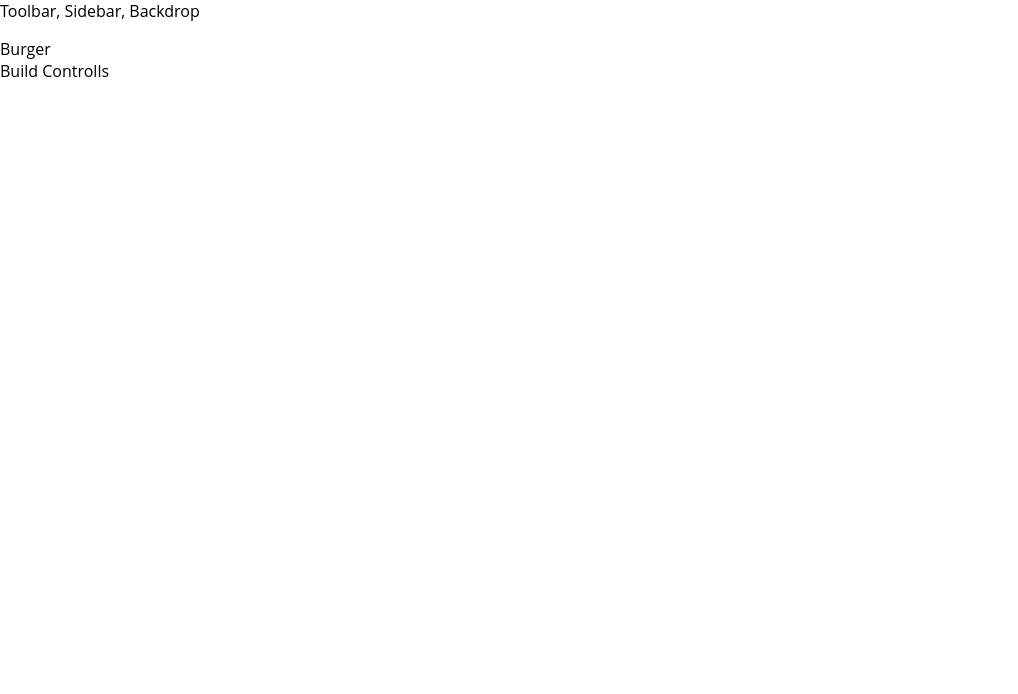
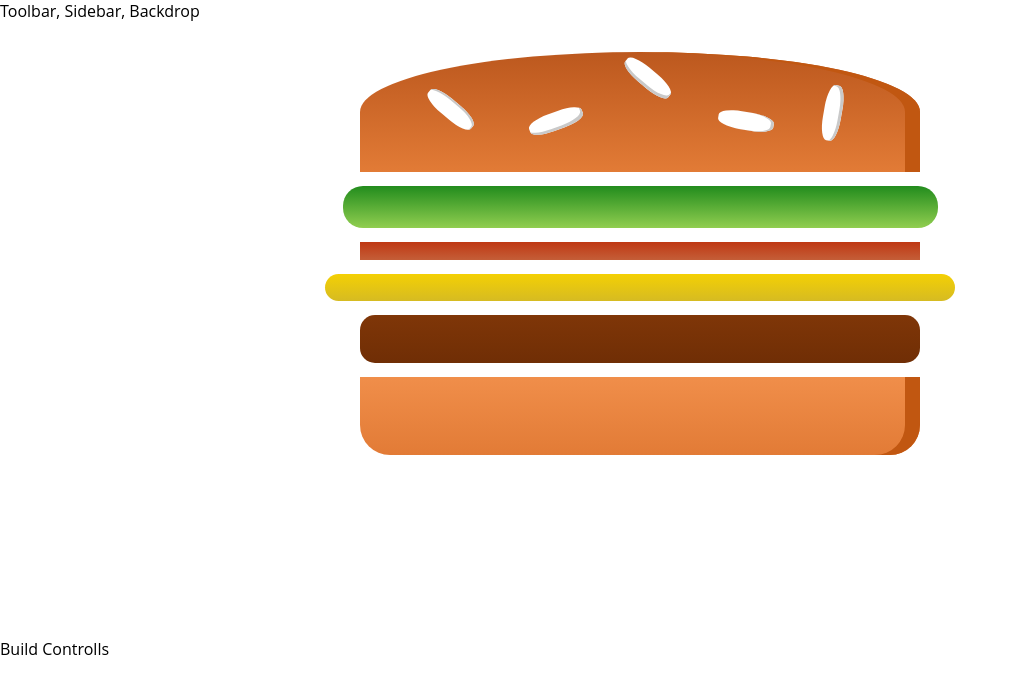
Before and after one commit to jorgeonidas/BurgerBuilderReact, a React (Create React App) app: page / in a window 1280 px wide. Shown: the top 694 px of the page, without its empty margins (0-1018 px from the left). Built offline with nearby package versions, Linux system fonts and the light colour scheme.

Commit message:
burger ingredients

```diff
--- a/src/components/Burger/Burger.js
+++ b/src/components/Burger/Burger.js
@@ -0,0 +1,24 @@
+import React from 'react';
+import classes from './Burger.module.css';
+import BurgerIngredient from './BurgerIngredient/BurgerIngredient';
+
+const burger = (props) => {
+    //obtener un array de keys de un objeto
+    const transformedIngredients = Object.keys(props.ingredients)//obtenemos el arreglo de keys del objeto
+                                    .map(igkey => { //iteramos por cada key
+                                        return [...Array(props.ingredients[igkey])].map((_, i)=>{ //creamos un array del tamaño del valor del ingrediente y renderizamos por la cantidad de ingredientes
+                                            return <BurgerIngredient key={igkey+i} type={igkey}/>
+                                        });
+                                    });
+
+
+    return (
+        <div className={classes.Burger}>
+            <BurgerIngredient type="bread-top" />
+            {transformedIngredients}
+            <BurgerIngredient type="bread-bottom" />
+        </div>
+    );
+}
+
+export default burger;
--- /dev/null
+++ b/src/components/Burger/Burger.module.css
@@ -0,0 +1,23 @@
+.Burger{
+    width: 100%;
+    margin: auto;
+    height: 250px;
+    overflow: scroll;
+    text-align: center;
+    font-weight: bold;
+    font-size: 1.2rem;
+}
+
+@media(min-width: 500px){
+    .Burger{
+        width: 350px;
+        height: 300px;
+    }
+}
+
+@media(min-width: 1000px){
+    .Burger{
+        width: 700px;
+        height: 600px;
+    }
+}
--- a/src/components/Burger/BurgerIngredient/BurgerIngredient.js
+++ b/src/components/Burger/BurgerIngredient/BurgerIngredient.js
@@ -5,12 +5,11 @@ import PropTypes from 'prop-types';
 class BurgerIngredient extends Component{
     render (){
         let ingredient = null;
-
         switch (this.props.type) {
-            case ('breath-bottom'):
+            case ('bread-bottom'):
                 ingredient = <div className={classes.BreadBottom}></div>;
                 break;
-            case ('breath-top'):
+            case ('bread-top'):
                 ingredient = ( //jsx multilinea
                     <div className={classes.BreadTop}>
                         <div className={classes.Seeds1}></div>
@@ -33,9 +32,11 @@ class BurgerIngredient extends Component{
             default:
                 ingredient = null;
         }
+
+        return ingredient;
     };
 }
-//type validation
+//validation tu
 BurgerIngredient.propTypes = {
     type: PropTypes.string.isRequired
 }
--- a/src/containers/BurgerBuilder/BurgerBuilder.js
+++ b/src/containers/BurgerBuilder/BurgerBuilder.js
@@ -1,13 +1,26 @@
 import React, {Component} from 'react';
 import Aux from '../../hoc/Auxiliary';
+import Burger from '../../components/Burger/Burger';
+class BurgerBulder extends Component{
 
-class BurgerBulder extends Component{
+    // constructor(props){
+    //     super(props);
+    //     this.state = {...};
+    // }
+
+    state ={
+        ingredients :{
+            salad: 1,
+            bacon: 1,
+            cheese: 1,
+            meat: 1,
+        }
+    };
+
     render(){
         return(
             <Aux>
-                <div>
-                    Burger
-                </div>
+                <Burger ingredients={this.state.ingredients}/>
                 <div>Build Controlls</div>
             </Aux>
         );
```
